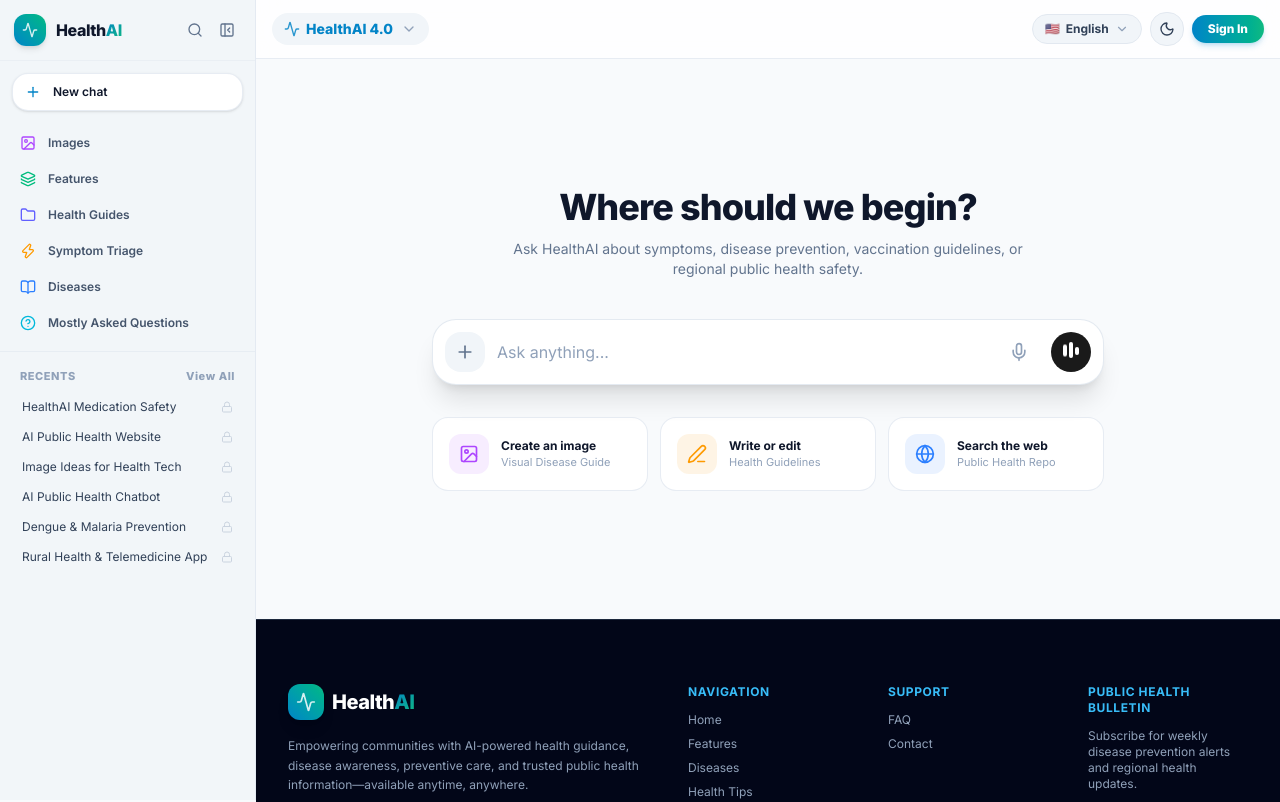
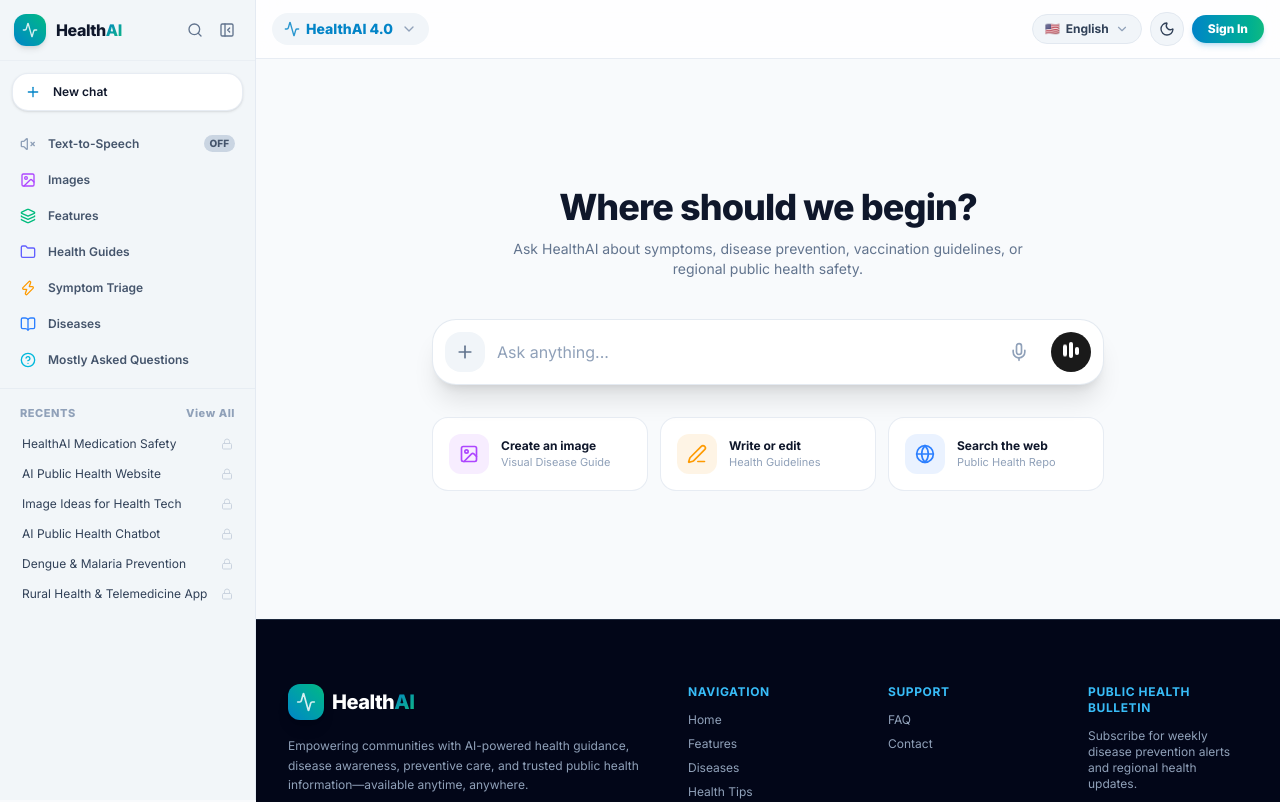
Before and after one commit to ks3276/HealthAI, a React (Vite) app: page / in a window 1280 px wide. Shown: the top 802 px of the page. Built offline with nearby package versions, Linux system fonts and the light colour scheme.

Commit message:
Add Text-to-Speech ON/OFF toggle button above Images in sidebar with voice read-aloud support

```diff
--- a/src/components/ChatbotSection.tsx
+++ b/src/components/ChatbotSection.tsx
@@ -35,7 +35,7 @@
 
 export const ChatbotSection: React.FC<ChatbotSectionProps> = ({ onOpenHistory, initialQuery }) => {
   const { addChatHistory, user } = useAuth();
-  const { t } = useTheme();
+  const { t, speakText, isTtsEnabled, toggleTts } = useTheme();
 
   const [messages, setMessages] = useState<Message[]>([
     {
@@ -49,7 +49,6 @@
   const [inputQuery, setInputQuery] = useState('');
   const [isTyping, setIsTyping] = useState(false);
   const [isListening, setIsListening] = useState(false);
-  const [speechEnabled, setSpeechEnabled] = useState(true);
   const [copiedMessageId, setCopiedMessageId] = useState<string | null>(null);
 
   const chatEndRef = useRef<HTMLDivElement>(null);
@@ -164,11 +163,7 @@
       // Save to Auth Chat History
       addChatHistory(query, responseData.text, responseData.riskBadge, responseData.sources);
 
-      if (speechEnabled && 'speechSynthesis' in window) {
-        const speech = new SpeechSynthesisUtterance(responseData.text.replace(/[*#]/g, ''));
-        speech.rate = 1.0;
-        window.speechSynthesis.speak(speech);
-      }
+      speakText(responseData.text);
     }, 1000);
   };
 
@@ -286,13 +281,13 @@
               )}
 
               <button
-                onClick={() => setSpeechEnabled(!speechEnabled)}
+                onClick={toggleTts}
                 className={`p-2 rounded-xl text-xs transition-colors ${
-                  speechEnabled ? 'bg-slate-800 text-cyan-400' : 'bg-slate-800/50 text-slate-500'
+                  isTtsEnabled ? 'bg-slate-800 text-cyan-400 font-bold' : 'bg-slate-800/50 text-slate-500'
                 }`}
-                title={speechEnabled ? 'Text-to-Speech Enabled' : 'Text-to-Speech Muted'}
+                title={isTtsEnabled ? 'Text-to-Speech Enabled' : 'Text-to-Speech Muted'}
               >
-                {speechEnabled ? <Volume2 className="w-4 h-4" /> : <VolumeX className="w-4 h-4" />}
+                {isTtsEnabled ? <Volume2 className="w-4 h-4 text-emerald-400 animate-pulse" /> : <VolumeX className="w-4 h-4" />}
               </button>
 
               <button
--- a/src/components/Sidebar.tsx
+++ b/src/components/Sidebar.tsx
@@ -1,5 +1,6 @@
 import React, { useState } from 'react';
 import { useAuth } from '../context/AuthContext';
+import { useTheme } from '../context/ThemeContext';
 import {
   Plus,
   Image as ImageIcon,
@@ -15,7 +16,9 @@
   Activity,
   Layers,
   Trash2,
-  Lock
+  Lock,
+  Volume2,
+  VolumeX
 } from 'lucide-react';
 
 interface SidebarProps {
@@ -42,6 +45,7 @@
   onToggleCollapse,
 }) => {
   const { user, logout, chatHistory, deleteHistoryItem } = useAuth();
+  const { isTtsEnabled, toggleTts } = useTheme();
   const [showUserDropdown, setShowUserDropdown] = useState(false);
 
   const defaultRecents = [
@@ -128,8 +132,35 @@
         </button>
       </div>
 
-      {/* Navigation Tools Items (Exact Requested Order) */}
+      {/* Navigation Tools Items */}
       <div className="px-2 py-1 space-y-1">
+
+        {/* 🔊 Text-to-Speech ON/OFF Toggle Button (Upper Position of Images) */}
+        <button
+          onClick={toggleTts}
+          title={isTtsEnabled ? 'Text-to-Speech is ON (Voice read-aloud active)' : 'Text-to-Speech is OFF'}
+          className={`w-full flex items-center gap-3 px-3 py-2 rounded-xl text-xs font-semibold transition-all ${
+            isTtsEnabled
+              ? 'bg-emerald-500/15 text-emerald-600 dark:text-emerald-400 border border-emerald-500/30 shadow-sm font-bold'
+              : 'text-slate-600 dark:text-slate-400 hover:bg-slate-200/50 dark:hover:bg-slate-800/50 hover:text-slate-900 dark:hover:text-white'
+          } ${isCollapsed ? 'justify-center px-0' : ''}`}
+        >
+          {isTtsEnabled ? (
+            <Volume2 className="w-4 h-4 text-emerald-500 flex-shrink-0 animate-pulse" />
+          ) : (
+            <VolumeX className="w-4 h-4 text-slate-400 flex-shrink-0" />
+          )}
+          {!isCollapsed && (
+            <div className="flex items-center justify-between flex-1">
+              <span>Text-to-Speech</span>
+              <span className={`text-[10px] font-extrabold uppercase px-1.5 py-0.5 rounded-full ${
+                isTtsEnabled ? 'bg-emerald-500 text-white shadow-sm' : 'bg-slate-300 dark:bg-slate-700 text-slate-600 dark:text-slate-300'
+              }`}>
+                {isTtsEnabled ? 'ON' : 'OFF'}
+              </span>
+            </div>
+          )}
+        </button>
 
         {/* 1. Images Page */}
         <button
@@ -157,7 +188,7 @@
           {!isCollapsed && <span>Features</span>}
         </button>
 
-        {/* 3. Health Guides Page (Upper Position of Symptom Triage) */}
+        {/* 3. Health Guides Page */}
         <button
           onClick={() => onSelectTab('tips')}
           className={`w-full flex items-center gap-3 px-3 py-2 rounded-xl text-xs font-semibold transition-all ${
@@ -181,7 +212,7 @@
           {!isCollapsed && <span>Symptom Triage</span>}
         </button>
 
-        {/* 5. Diseases Page (In between Symptom Triage & Mostly Asked Questions) */}
+        {/* 5. Diseases Page */}
         <button
           onClick={() => onSelectTab('diseases')}
           className={`w-full flex items-center gap-3 px-3 py-2 rounded-xl text-xs font-semibold transition-all ${
@@ -243,7 +274,7 @@
         </div>
       )}
 
-      {/* Footer User Profile (Only rendered if user is logged in) */}
+      {/* Footer User Profile */}
       {user && (
         <div className="p-3 border-t border-slate-200/80 dark:border-slate-800 relative mt-auto">
           {!isCollapsed ? (
--- a/src/context/ThemeContext.tsx
+++ b/src/context/ThemeContext.tsx
@@ -10,6 +10,9 @@
   setLanguage: (lang: Language) => void;
   t: (key: string) => string;
   isRTL: boolean;
+  isTtsEnabled: boolean;
+  toggleTts: () => void;
+  speakText: (text: string) => void;
 }
 
 export const languagesList: { code: Language; label: string; flag: string }[] = [
@@ -1754,6 +1757,31 @@
     }
   }, [language]);
 
+  const [isTtsEnabled, setIsTtsEnabled] = useState<boolean>(() => {
+    return localStorage.getItem('healthai-tts') === 'true';
+  });
+
+  const toggleTts = () => {
+    setIsTtsEnabled(prev => {
+      const next = !prev;
+      localStorage.setItem('healthai-tts', String(next));
+      if (!next && 'speechSynthesis' in window) {
+        window.speechSynthesis.cancel();
+      }
+      return next;
+    });
+  };
+
+  const speakText = (text: string) => {
+    if (!isTtsEnabled || !('speechSynthesis' in window)) return;
+    window.speechSynthesis.cancel();
+    const cleanText = text.replace(/[*#_`]/g, '').slice(0, 400);
+    const utterance = new SpeechSynthesisUtterance(cleanText);
+    utterance.rate = 1.0;
+    utterance.pitch = 1.0;
+    window.speechSynthesis.speak(utterance);
+  };
+
   const toggleTheme = () => {
     setTheme(prev => (prev === 'light' ? 'dark' : 'light'));
   };
@@ -1769,7 +1797,10 @@
       language,
       setLanguage,
       t,
-      isRTL: language === 'ar'
+      isRTL: language === 'ar',
+      isTtsEnabled,
+      toggleTts,
+      speakText
     }}>
       {children}
     </ThemeContext.Provider>
```
Also changed, not shown: src/components/ImagesSection.tsx (+11 -101 lines).
